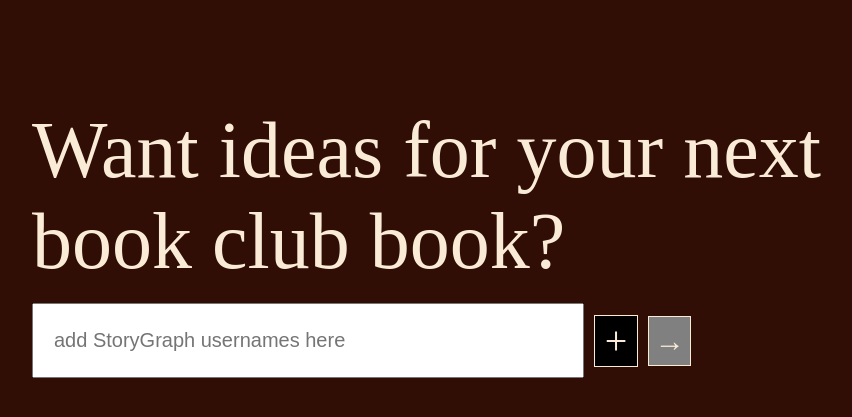
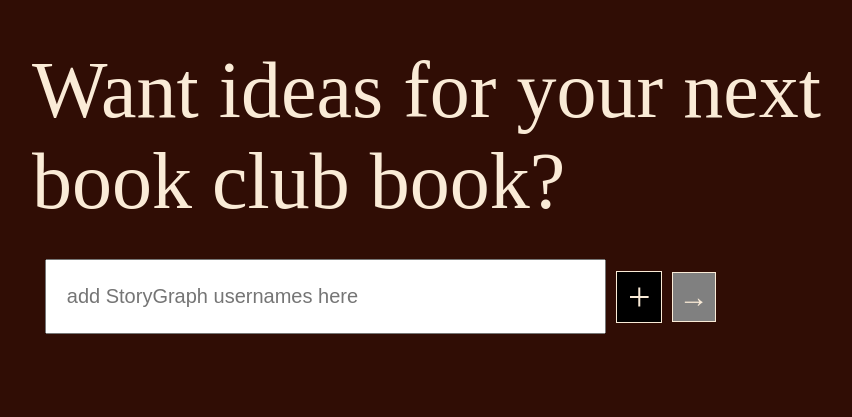
Before and after one commit to maxrizzuto/better-bookclub, a SvelteKit app in the folder frontend/: page / in a window 1280 px wide. Shown: the part 121-538 px from the top of the page, without its empty margins (168-1020 px from the left). Built offline with nearby package versions, Linux system fonts and the light colour scheme; a web font is replaced by a local one.

Commit message:
Updated styling for homepage

```diff
--- a/frontend/src/routes/+page.svelte
+++ b/frontend/src/routes/+page.svelte
@@ -51,7 +51,7 @@
 			eventSource = null;
 		};
 
-		$inspect(userBooks);
+		$inspect(users);
 	}
 
 	// [TODO] function for add user, export serverside function that checks user (not form action)
@@ -162,16 +162,10 @@
 					/>
 					<button type="button" id="addUser" onclick={addUser}>+</button>
 					<div class="submit-button">
-						{#if users.length < 2}
-							<button type="submit" id="submit" class="unsubmittable" onclick={checkSubmit}
-								>&RightArrow;</button
-							>
+							<button type="submit" id="submit" class:submittable={users.length >= 2} onclick={checkSubmit}>
+								&RightArrow;
+							</button>
 							<span class="tooltip">Must add at least 2 users to submit</span>
-						{:else}
-							<button type="submit" id="submit" class="submittable" onclick={checkSubmit}
-								>&RightArrow;</button
-							>
-						{/if}
 					</div>
 				</div>
 				<div id="inputError"></div>
@@ -202,7 +196,7 @@
 			justify-content: center;
 			align-items: flex-end;
 			height: 35vh;
-			margin-top: 15vh;
+			margin-top: 7.5vh;
 		}
 
 		#title {
@@ -217,11 +211,13 @@
 
 		#form {
 			display: flex;
-			justify-content: center;
+			justify-content: flex-start;
 			align-items: center;
 			font-size: 1.25rem;
 			padding-top: 1vh;
-			margin-top: 1vh;
+			margin-top: 3vh;
+			width: 70vw;
+			margin-left: 1vw;
 		}
 
 		#inputError {
@@ -233,12 +229,12 @@
 
 		input {
 			width: 50vw;
-			height: 75px;
 			font-size: 1em;
 			padding-left: 20px;
 			max-width: 1000px;
 			text-align: left;
 			font-family: OCRA, sans-serif;
+			height: 75px;
 		}
 
 		#addUser {
@@ -255,7 +251,7 @@
 		}
 
 		#addUser:hover {
-			background-color: lightgray;
+			background-color: gray;
 		}
 
 		.inputs {
@@ -268,15 +264,15 @@
 			height: 50px;
 			width: 50px;
 			margin-left: 10px;
-			background-color: black;
+			background-color: gray;
+			color: antiquewhite;
 			border: 1px solid antiquewhite;
 			padding: 0;
 			font-size: 1.5em;
 		}
 
-		#submit.unsubmittable {
-			background-color: gray;
-			color: antiquewhite;
+		#submit.submittable {
+		    background-color: black
 		}
 
 		.tooltip {
@@ -285,13 +281,12 @@
 			margin-left: 10px;
 		}
 
-		#submit.unsubmittable:hover + .tooltip {
+		#submit:hover + .tooltip {
 			visibility: visible;
 		}
 
-		#submit.submittable {
-			cursor: pointer;
-			color: antiquewhite;
+		#submit.submittable + .tooltip {
+		    visibility: hidden;
 		}
 
 		#submit.submittable:hover {
@@ -306,16 +301,17 @@
 		/* ADDED USERS */
 
 		.removeUser {
-			color: white;
-			background-color: lightcoral;
+			color: antiquewhite;
+			background-color: black;
 			font-size: 2em;
 			width: 1em;
 			height: 1em;
-			margin-right: 10px;
-			border-radius: 50%;
+			font-size: 1.5em;
+			margin-right: 20px;
 			display: flex;
 			align-items: center;
 			justify-content: center;
+			border: 1px solid antiquewhite;
 		}
 
 		.removeUser:hover {
@@ -324,20 +320,19 @@
 
 		#users {
 			display: flex;
-			padding-left: 20px;
-			width: 100%;
+			padding-left: 5px;
+			width: 90%;
 			flex-direction: column;
 			flex-wrap: wrap;
 		}
 
 		.user {
-			padding: 10px 5px;
 			flex: 1;
 			display: flex;
 			align-items: center;
-			padding: 20px 0px;
 			border-bottom: 1px solid antiquewhite;
 			font-family: OCRA, sans-serif;
+			font-size: 1.5em;
 		}
 
 		.user:last-of-type {
--- a/frontend/src/routes/results/[user]/+page.svelte
+++ b/frontend/src/routes/results/[user]/+page.svelte
@@ -37,23 +37,6 @@
 </div>
 
 <style>
-	/*GLOBALS*/
-	* {
-		font-family: 'Oranienbaum', 'Forum', serif;
-		box-sizing: border-box;
-	}
-
-	:global(body) {
-		min-height: 100vh;
-		background: #fcffc7;
-		background: linear-gradient(
-			137deg,
-			rgba(252, 255, 199, 1) 0%,
-			rgba(228, 199, 235, 1) 50%,
-			rgba(188, 224, 182, 1) 100%
-		);
-	}
-
 	#page-container {
 		display: flex;
 		flex-direction: column;
@@ -63,8 +46,7 @@
 
 	.page-title {
 		font-size: 2.5em;
-		font-weight: bold;
-		font-style: italic;
+		font-weight: 100;
 		margin-top: 5vh;
 		margin-bottom: 15px;
 	}
```
